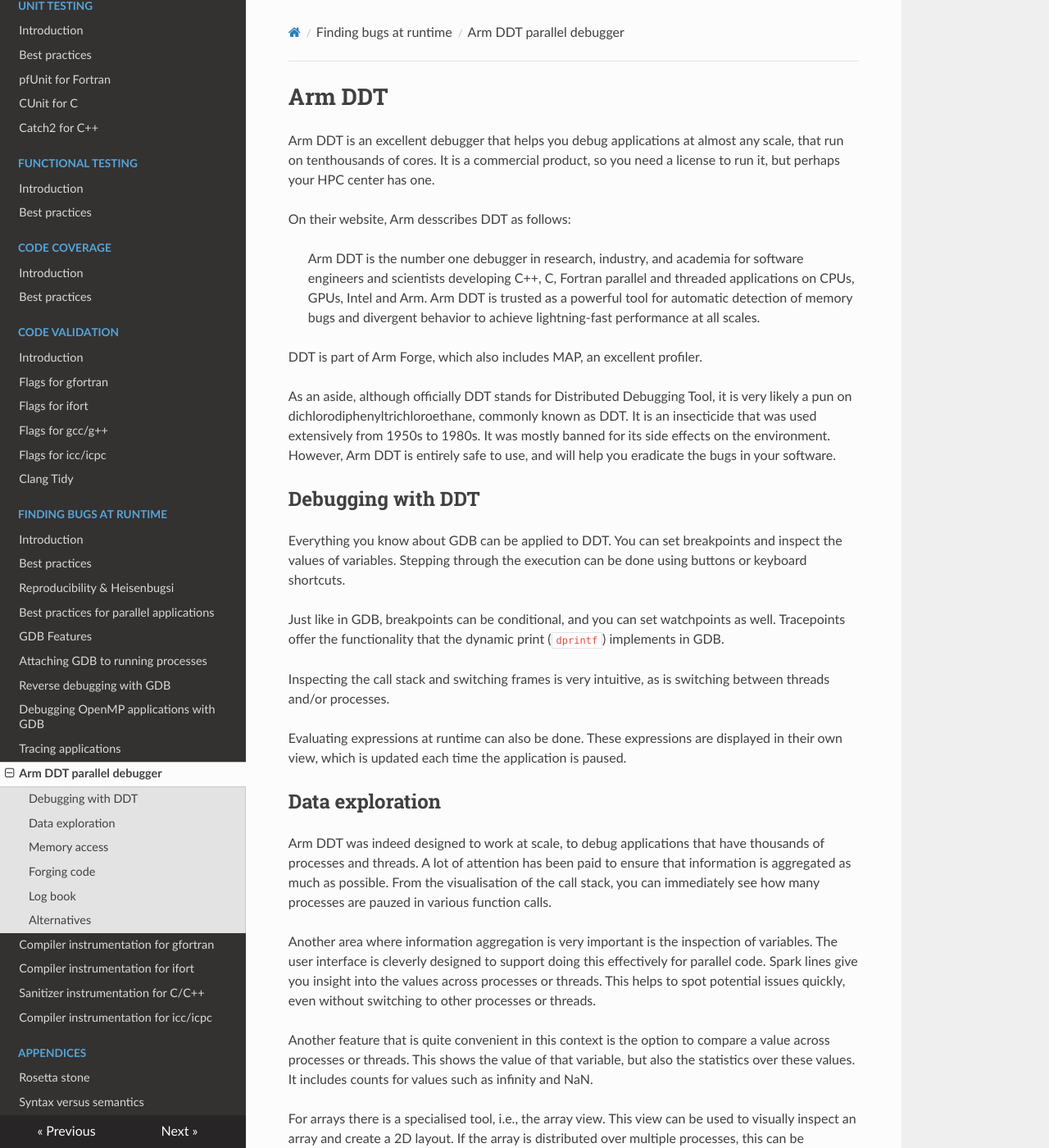
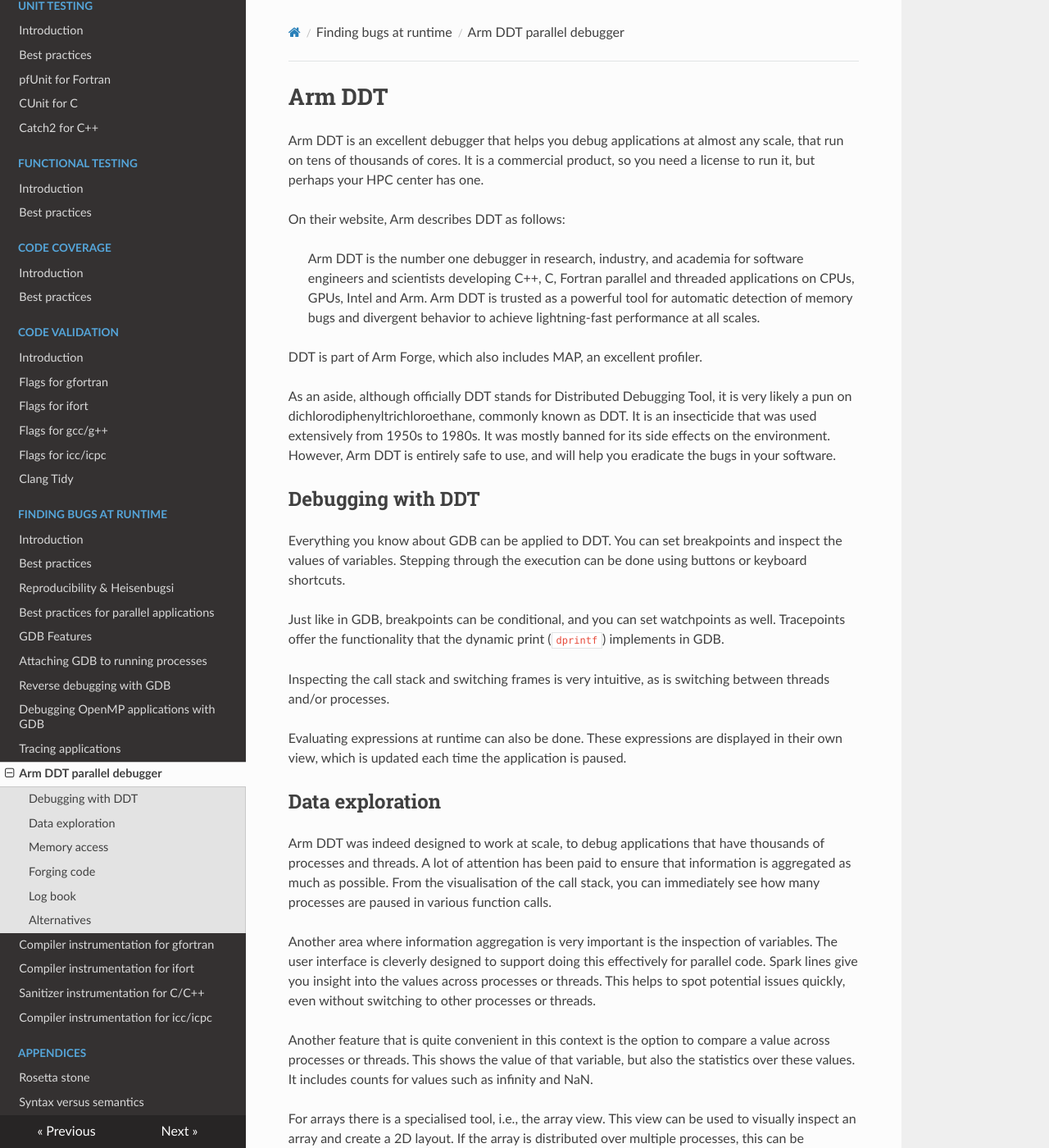
Before and after one commit to gjbex/Defensive_programming_and_debugging, an MkDocs documentation site: the page built from docs/BugsAtRuntime/Debuggers/ArmDdt/arm_ddt.md, in a window 1280 px wide and 1400 px high. Shown: the whole window at 82% size. Built offline with MkDocs 1.6.1, drawn with Linux system fonts in a browser that asks for light colours; nearby versions of some CDN libraries.

Commit message:
Fix typos

```diff
--- a/docs/BugsAtRuntime/Debuggers/ArmDdt/arm_ddt.md
+++ b/docs/BugsAtRuntime/Debuggers/ArmDdt/arm_ddt.md
@@ -1,8 +1,8 @@
 # Arm DDT
 
-Arm DDT is an excellent debugger that helps you debug applications at almost any scale, that run on tenthousands of cores.  It is a commercial product, so you need a license to run it, but perhaps your HPC center has one.
+Arm DDT is an excellent debugger that helps you debug applications at almost any scale, that run on tens of thousands of cores.  It is a commercial product, so you need a license to run it, but perhaps your HPC center has one.
 
-On their website, Arm desscribes DDT as follows:
+On their website, Arm describes DDT as follows:
 
 > Arm DDT is the number one debugger in research, industry, and academia for software engineers and scientists developing C++, C, Fortran parallel and threaded applications on CPUs, GPUs, Intel and Arm. Arm DDT is trusted as a powerful tool for automatic detection of memory bugs and divergent behavior to achieve lightning-fast performance at all scales.
 
@@ -24,7 +24,7 @@
 
 ## Data exploration
 
-Arm DDT was indeed designed to work at scale, to debug applications that have thousands of processes and threads.  A lot of attention has been paid to ensure that information is aggregated as much as possible.  From the visualisation of the call stack, you can immediately see how many processes are pauzed in various function calls.
+Arm DDT was indeed designed to work at scale, to debug applications that have thousands of processes and threads.  A lot of attention has been paid to ensure that information is aggregated as much as possible.  From the visualisation of the call stack, you can immediately see how many processes are paused in various function calls.
 
 Another area where information aggregation is very important is the inspection of variables.  The user interface is cleverly designed to support doing this effectively for parallel code.  Spark lines give you insight into the values across processes or threads.  This helps to spot potential issues quickly, even without switching to other processes or threads.
 
```
